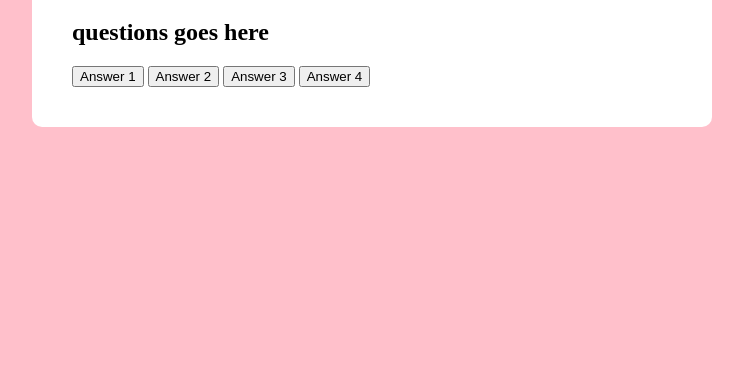
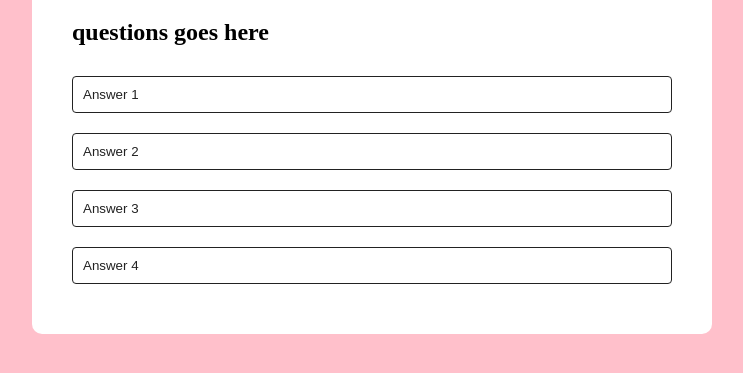
Before and after one commit to bella234428/Quize-app, a plain HTML site: page index.html in a window 1280 px wide. Shown: the part 201-574 px from the top of the page, without its empty margins (268-1011 px from the left). Drawn offline with Linux system fonts and the light colour scheme.

Commit message:
add more style

```diff
--- a/index.css
+++ b/index.css
@@ -9,3 +9,20 @@ body{
     border-radius: 10px;
     padding: 40px;
 }
+.app{
+    background: white;
+    color: #222;
+    font-weight: 500;
+    width: 100%;
+    border: 1px solid #222;
+    padding: 10px;
+    margin: 10px 0;
+    text-align: left;
+    border-radius: 4px;
+    cursor: pointer;
+    transition: all 0.3s;
+}
+.app:hover{
+    background: #222;
+    color: #fff;
+}
```
